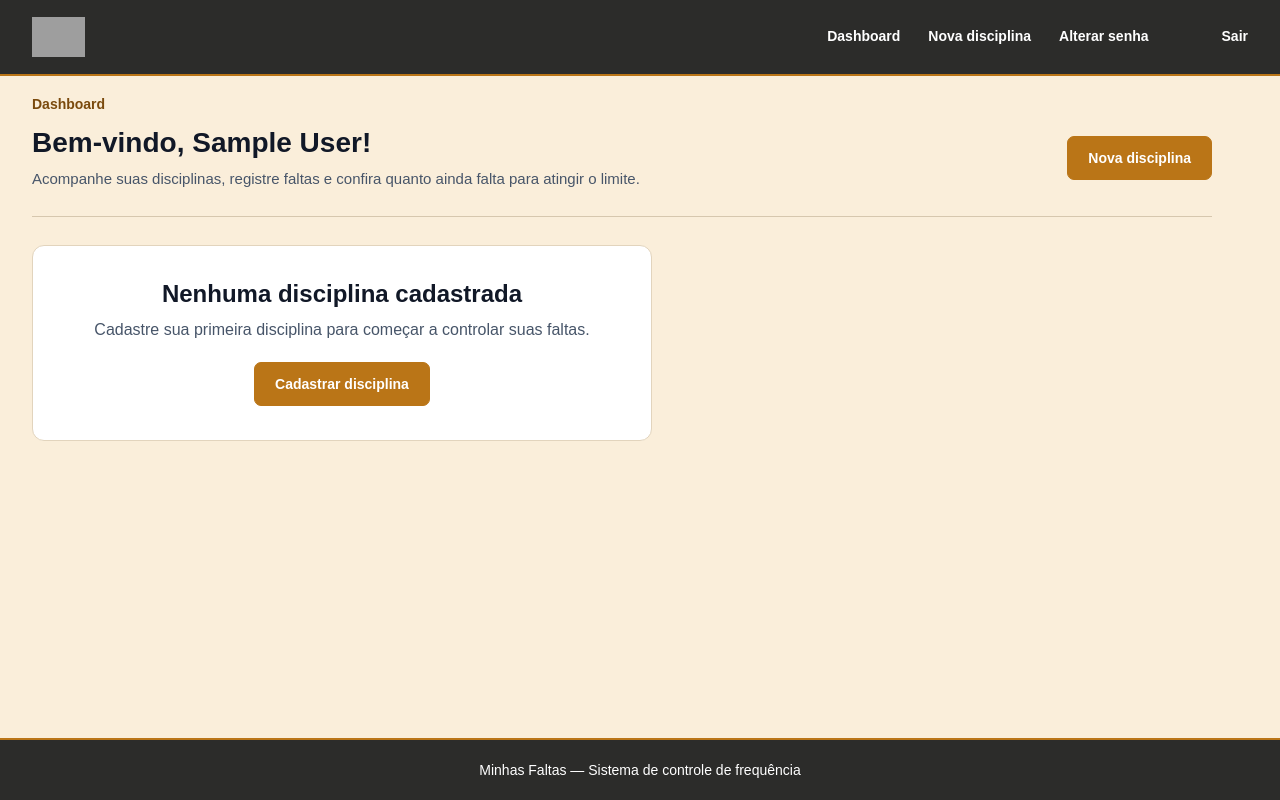
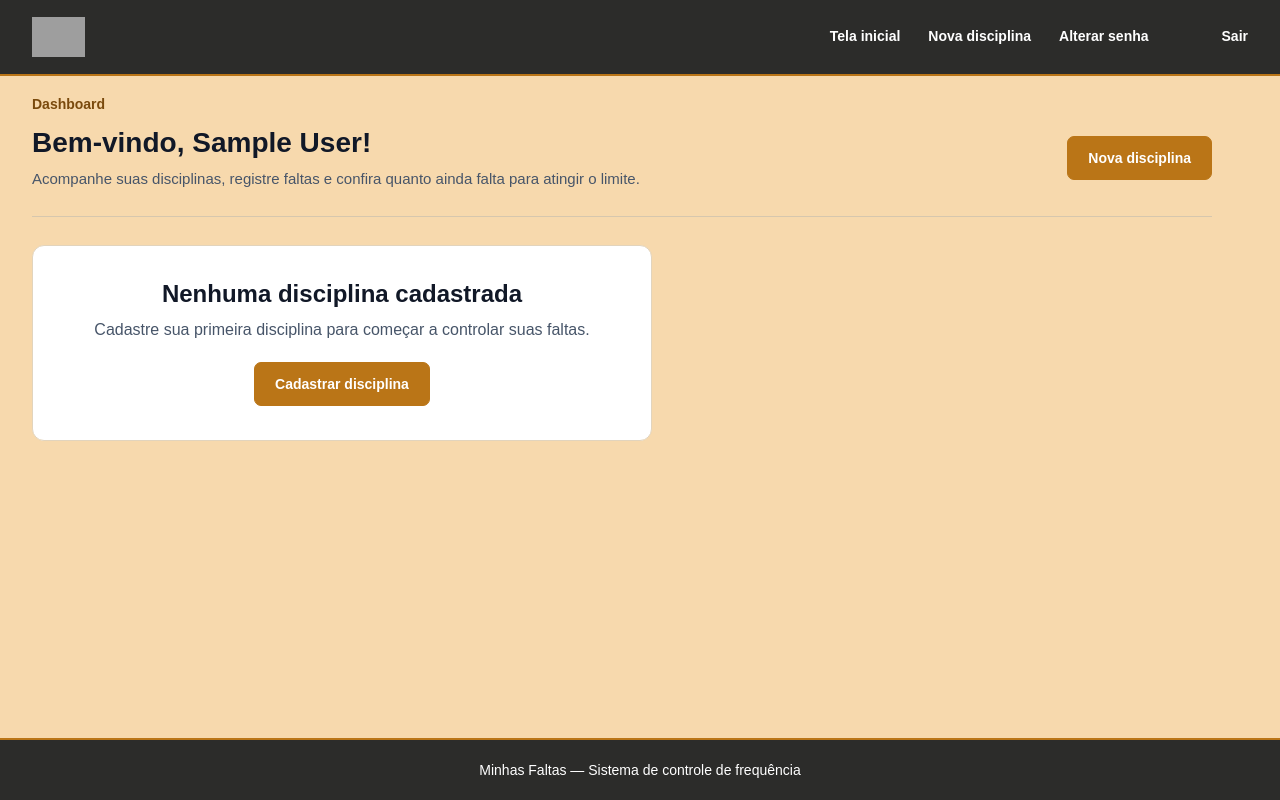
Before and after one commit to yuri945/Minhas_Faltas, a Flask app: page /dashboard in a window 1280 px wide. Run offline with Flask 3, Linux system fonts and the light colour scheme; the visitor is signed in with stand-in values (Sample User, id 1); parts of the project's set-up code (start-up, migrations or seed data) failed here and were passed over; some libraries are stand-ins or nearby versions; grey boxes are pictures that could not be loaded.

Commit message:
muda o dashboard para tela inicial e altera o background color

```diff
--- a/static/css/style.css
+++ b/static/css/style.css
@@ -5,7 +5,7 @@
 }
 
 :root {
-    --cor-fundo: #faeeda;
+    --cor-fundo: #f7d9ad; /* #f8e6c7 / f7d9ad*/
     --cor-superficie: #ffffff;
     --cor-escura: #2c2c2a;
     --cor-escura-secundaria: #3f3f3c;
--- a/templates/base.html
+++ b/templates/base.html
@@ -43,7 +43,7 @@
                     <div class="menu-links">
 
                         <a href="/dashboard">
-                            Dashboard
+                            Tela inicial
                         </a>
 
                         <a href="/disciplinas/nova">
```
